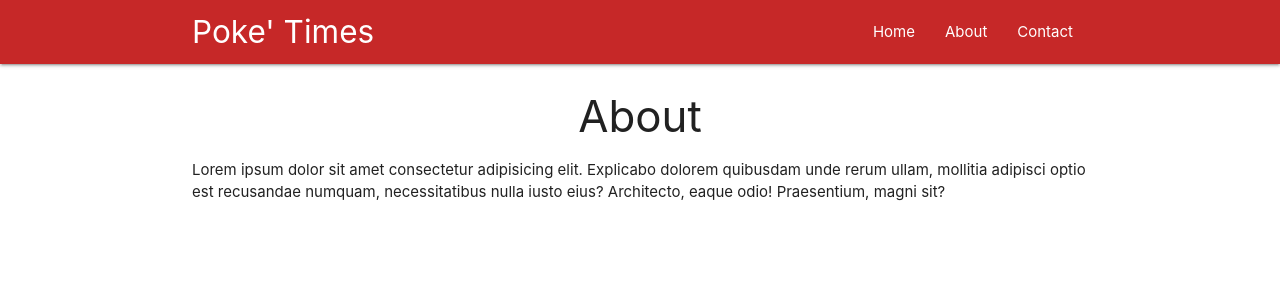
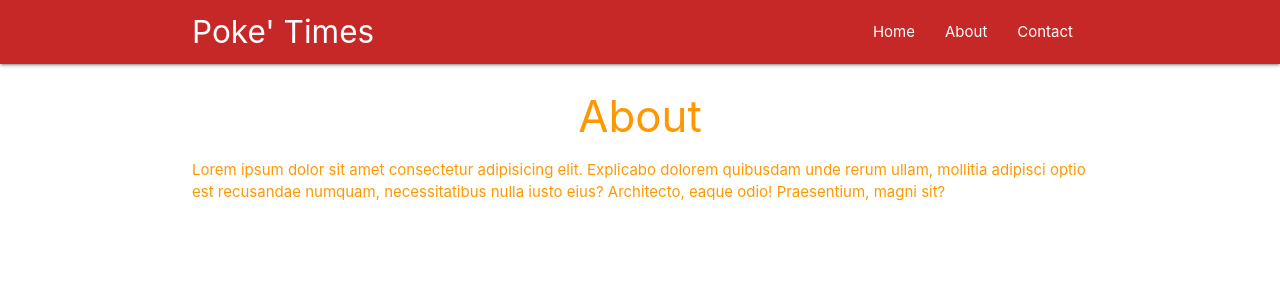
Before and after one commit to omar2535/LearnReactWithNetNinjas, a React (Create React App) app in the folder poketimes/: page /about in a window 1280 px wide. Shown: the top 300 px of the page. Built offline with nearby package versions, Linux system fonts and the light colour scheme.

Commit message:
added hoc for rainbow colored text

```diff
--- a/poketimes/src/components/About.js
+++ b/poketimes/src/components/About.js
@@ -1,5 +1,5 @@
 import React from 'react'
-
+import Rainbow from '../hoc/Rainbow'
 
 const About = () => {
     return (
@@ -10,4 +10,4 @@
     )
 }
 
-export default About;
+export default Rainbow(About);
--- /dev/null
+++ b/poketimes/src/hoc/Rainbow.js
@@ -0,0 +1,18 @@
+import React from 'react'
+
+    const Rainbow = (WrappedComponent)=>{
+        const colors = ['red', 'pink', 'orange', 'blue', 'green', 'yellow'];
+        const randomColor = colors[Math.floor(Math.random()* colors.length)];
+        const className = randomColor + '-text';
+
+        return (props) =>{
+            return (
+                <div className={className}>
+                    <WrappedComponent {...props}/>
+                </div>
+            )
+        }
+    }
+
+
+export default Rainbow;
```
